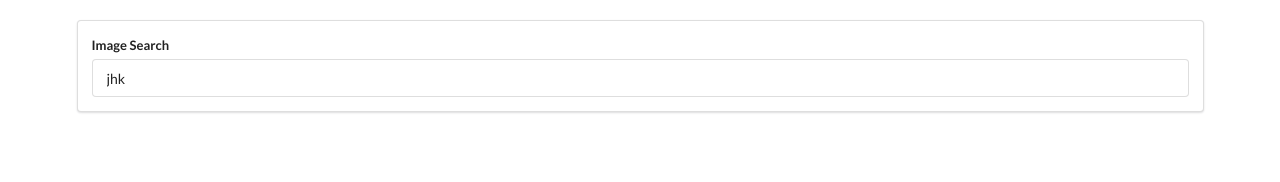
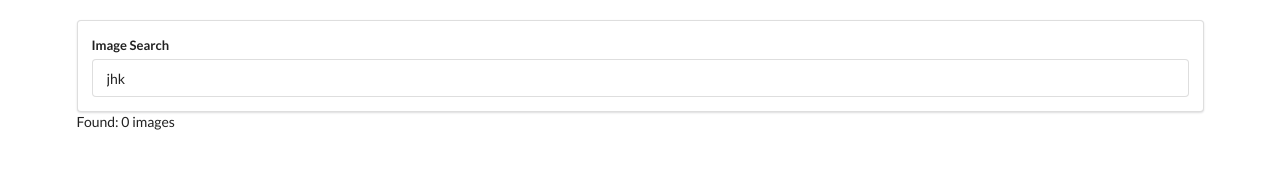
Before and after one commit to icuthy/udemy_react_apps, a React (Create React App) app: page / in a window 1280 px wide. Shown: the top 182 px of the page. Built offline with nearby package versions, Linux system fonts and the light colour scheme.

Commit message:
Bind value of this with arrow function to onSearchSubmit to fix this.setState context

```diff
--- a/src/components/App.js
+++ b/src/components/App.js
@@ -6,7 +6,7 @@ import SearchBar from './SearchBar';
 class App extends React.Component {
   state = { images: [] };
 
-  async onSearchSubmit(term) {
+  onSearchSubmit = async (term) => {
     const response = await axios
       .get('https://api.unsplash.com/search/photos', {
         params: { query: term },
@@ -14,12 +14,13 @@ class App extends React.Component {
           Authorization: 'Client-ID 26f1d9b70bf982834a7201fbe35c7ce31778d119cb22c7922e5d8098bf273c3f'
         }
       });
-    console.log(response.data.results);
+    this.setState({ images: response.data.results });
   }
   render() {
     return (
       <div className="ui container" style={{ marginTop: '20px' }}>
         <SearchBar onSubmit={this.onSearchSubmit} />
+        Found: {this.state.images.length} images
       </div>
     )
   }
```
